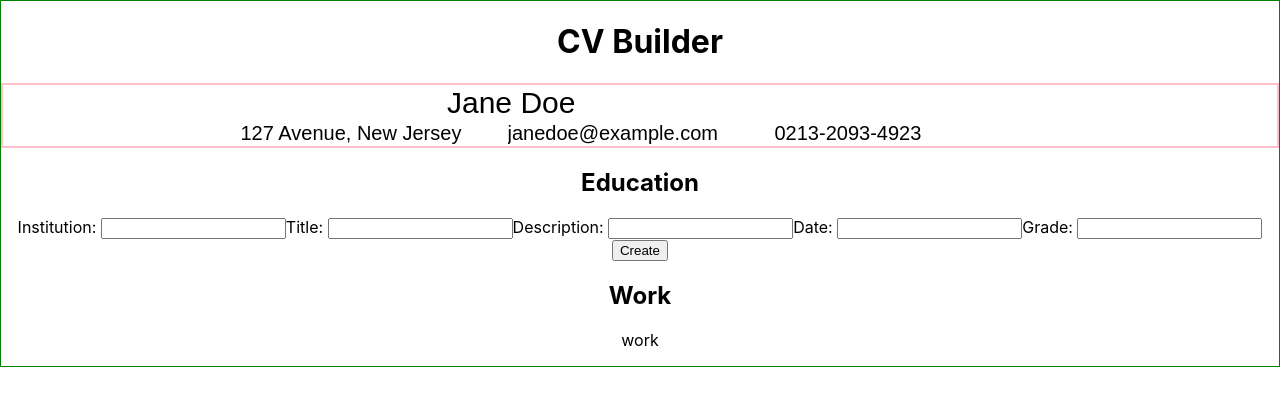
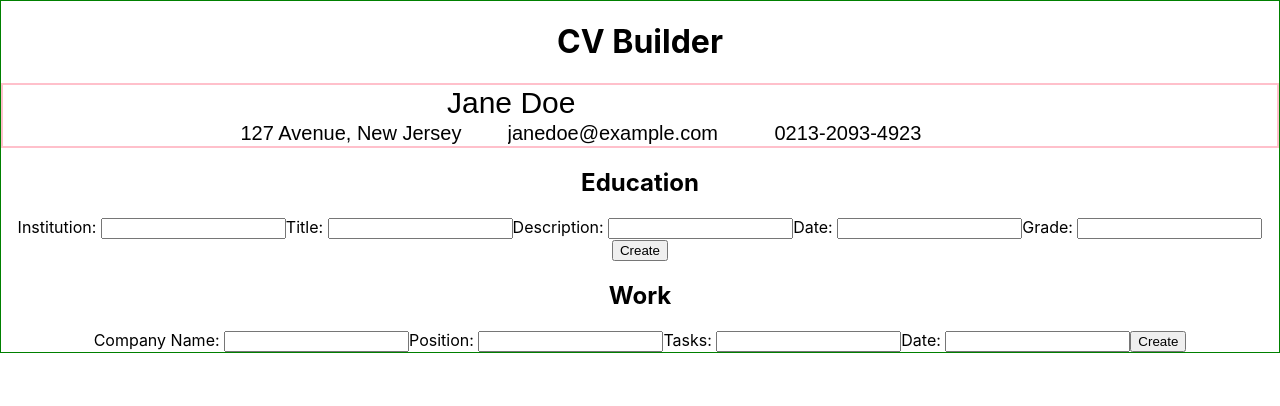
Before and after one commit to emarjani/resume-builder, a React (Create React App) app: page / in a window 1280 px wide. Shown: the top 406 px of the page. Built offline with nearby package versions, Linux system fonts and the light colour scheme.

Commit message:
added work section

```diff
--- a/src/App.js
+++ b/src/App.js
@@ -41,10 +41,11 @@ class App extends Component {
       //work form
       work_form: {
         id: uniqid(),
+        edit: false,
         company: "",
-        title: "",
-        duties: "",
-        date: ""
+        position: "",
+        tasks: "",
+        dateOfWork: ""
       },
 
       //to store entries
@@ -53,8 +54,6 @@ class App extends Component {
     }
   }
 
-  //field should be the name of field of cv
-  //handles general
   handleChange = (e) => {
     const name = e.target.name;
     const field = e.target.id;
@@ -73,7 +72,6 @@ class App extends Component {
 
   //education or work
   resetForm = (form_name) => {
-    //make copy of the form
     let temp = {...this.state[form_name]};
 
     // loop through and make each key value blank (except id and edit status);
@@ -131,25 +129,22 @@ class App extends Component {
     })
   };
 
-
-  // education, and work???// need to differentiate between save / create
   onSubmitForm = (e) => {
     e.preventDefault();
 
-    const formID = e.target.id;
-    if (formID == "education-form"){
+    let section = e.target.id.split("-")[0];
+    let form_name = `${section}_form`;
 
-      let promised_array = new Promise((resolve, reject) => {
-        let entry = this.state.education_form;
-        let array = this.setState({education: this.state.education.concat(entry)});
-        resolve(array);
-      });
+    let promised_array = new Promise((resolve, reject) => {
+      let entry = this.state[form_name];
+      let array = this.setState({[section]: this.state[section].concat(entry)});
+      resolve(array);
+    });
 
-      promised_array.then((response) => {
-        this.resetForm("education_form");
-        this.resetID("education_form");
-      });
-    }
+    promised_array.then((response) => {
+      this.resetForm(form_name);
+      this.resetID(form_name);
+    });
   }
 
   render() {
@@ -162,7 +157,6 @@ class App extends Component {
 
         <h2>Education</h2>
 
-
         <Education
         form = {this.state.education_form}
         entries={this.state.education}
@@ -174,9 +168,17 @@ class App extends Component {
         onUpdate = {this.onUpdateForm}
         />
 
+        <h2>Work</h2>
+        <Work
+        form= {this.state.work_form}
+        entries= {this.state.work}
 
-        <h2>Work</h2>
-        <Work />
+        change= {this.handleChange}
+        onSubmit= {this.onSubmitForm}
+        destroy= {this.deleteEntry}
+        toggleEdit= {this.toggleEdit}
+        onUpdate= {this.onUpdateForm}
+        />
       </div>
     );
   }
--- a/src/components/Work.js
+++ b/src/components/Work.js
@@ -6,13 +6,76 @@ class Work extends Component {
     }
 
     render(){
+        const { form, entries, change, onSubmit, destroy, toggleEdit, onUpdate } = this.props;
+
+        let formFunction;
+        let buttonName;
+
+        if (form.edit === false) {
+            formFunction = onSubmit;
+            buttonName = "Create";
+        } else {
+            formFunction = onUpdate;
+            buttonName = "Update";
+        };
+
         return(
-            <p>work</p>
+            <div>
+                <form id="work-form" onSubmit={formFunction}>
+                    <label htmlFor="company">Company Name: </label>
+                    <input
+                    onChange={change}
+                    value={form.company || ""}
+                    type="text"
+                    id="company"
+                    name="work_form"
+                    />
+
+                    <label htmlFor="position">Position: </label>
+                    <input
+                    onChange={change}
+                    value={form.position || ""}
+                    type="text"
+                    id="position"
+                    name="work_form"
+                    />
+
+                    <label htmlFor="tasks">Tasks: </label>
+                    <input
+                    onChange={change}
+                    value={form.tasks || ""}
+                    type="text"
+                    id="tasks"
+                    name="work_form"
+                    />
+
+                    <label htmlFor="dateOfWork">Date: </label>
+                    <input
+                    onChange={change}
+                    value={form.dateOfWork || ""}
+                    type="text"
+                    id="dateOfWork"
+                    name="work_form"
+                    />
+
+                    <button type="submit">{buttonName}</button>
+                </form>
+                {entries.map((entry) => {
+
+                    return (
+                    <div key={entry.id}>
+                        <p>{entry.company}</p>
+                        <p>{entry.position}</p>
+                        <p>{entry.tasks}</p>
+                        <p>{entry.dateOfWork}</p>
+                        <p>{entry.id}</p>
+                        <button onClick={() => toggleEdit(entry, "work")}>Edit</button>
+                        <button onClick={() => destroy(entry.id, "work")}>Delete</button>
+                    </div>)
+                })}
+            </div>
         );
     }
 }
 
 export default Work;
-
-//(company name, position title, main tasks of your jobs, date from and until when you worked for that company)
-//should be allowed to add multiple companies
```
Also changed, not shown: src/components/Education.js (+1 -8 lines).
